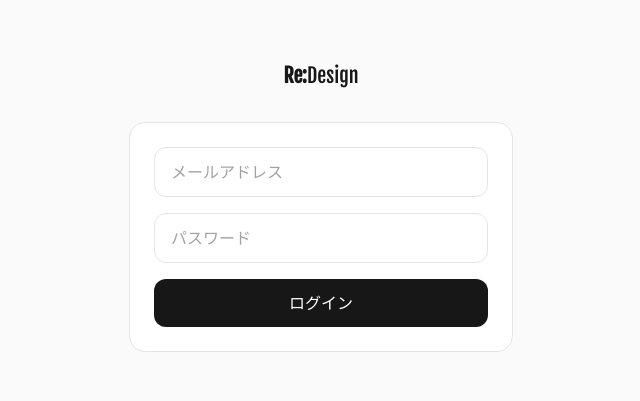
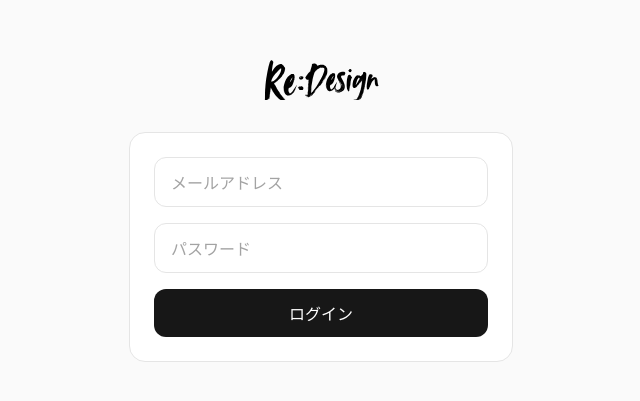
Before and after one commit to oro-orz/re-design, a Next.js app in the folder app/: page /login in a window 1280 px wide. Shown: the part 193-594 px from the top of the page, without its empty margins (319-959 px from the left). Built offline with nearby package versions, Linux system fonts and the light colour scheme.

Commit message:
ui: ロゴはFjalla One、本文はNoto Sans JPに。ログイン画面でRe-Design-logo.svg使用

```diff
--- /dev/null
+++ b/app/app/components/Logo.tsx
@@ -0,0 +1,17 @@
+"use client";
+
+import { fjallaOne } from "@/lib/fonts";
+
+type LogoProps = {
+  className?: string;
+  as?: "h1" | "span";
+};
+
+export function Logo({ className = "", as: Component = "span" }: LogoProps) {
+  return (
+    <Component className={`${fjallaOne.className} ${className}`.trim()}>
+      <span className="font-bold">Re:</span>
+      <span className="font-light">Design</span>
+    </Component>
+  );
+}
--- a/app/app/layout.tsx
+++ b/app/app/layout.tsx
@@ -1,8 +1,6 @@
 import type { Metadata } from "next";
-import { Fjalla_One } from "next/font/google";
+import { notoSans } from "@/lib/fonts";
 import "./globals.css";
-
-const fjallaOne = Fjalla_One({ weight: "400", subsets: ["latin"], display: "swap" });
 
 export const metadata: Metadata = {
   title: "Re:Design",
@@ -16,7 +14,7 @@ export default function RootLayout({
 }>) {
   return (
     <html lang="ja">
-      <body className={`${fjallaOne.className} antialiased bg-white text-neutral-900`}>
+      <body className={`${notoSans.className} antialiased bg-white text-neutral-900`}>
         {children}
       </body>
     </html>
--- a/app/app/login/page.tsx
+++ b/app/app/login/page.tsx
@@ -1,6 +1,7 @@
 "use client";
 
 import { useState } from "react";
+import Image from "next/image";
 import { createClient } from "@/lib/supabase/client";
 import { hasSupabase } from "@/lib/supabase/env";
 import { Loader2 } from "lucide-react";
@@ -38,10 +39,17 @@ export default function LoginPage() {
   return (
     <div className="flex min-h-screen items-center justify-center bg-neutral-50 px-4">
       <div className="w-full max-w-sm">
-        <h1 className="mb-8 text-center text-xl text-neutral-900">
-          <span className="font-bold">Re:</span>
-          <span className="font-light">Design</span>
-        </h1>
+        <div className="mb-8 flex justify-center">
+          <Image
+            src="/Re-Design-logo.svg"
+            alt="Re:Design"
+            width={200}
+            height={48}
+            priority
+            unoptimized
+            className="h-12 w-auto"
+          />
+        </div>
         <form
           onSubmit={onSubmit}
           className="flex flex-col gap-4 rounded-2xl border border-neutral-200 bg-white p-6"
--- a/app/app/page.tsx
+++ b/app/app/page.tsx
@@ -4,6 +4,7 @@ import { useCallback, useState } from "react";
 import { Sparkles, LogOut } from "lucide-react";
 import { hasSupabase } from "@/lib/supabase/env";
 import { logout } from "@/actions/logout";
+import { Logo } from "./components/Logo";
 import { UploadZone } from "./components/UploadZone";
 import { ModeSelect } from "./components/ModeSelect";
 import { ResultView } from "./components/ResultView";
@@ -140,10 +141,7 @@ export default function HomePage() {
   return (
     <div className="min-h-screen bg-neutral-50">
       <header className="sticky top-0 z-10 flex items-center justify-between border-b border-neutral-800 bg-neutral-900 px-4 py-3">
-        <h1 className="text-lg text-white">
-          <span className="font-bold">Re:</span>
-          <span className="font-light">Design</span>
-        </h1>
+        <Logo as="h1" className="text-lg text-white" />
         {hasSupabase() && (
           <form action={logout} className="contents">
             <button
--- /dev/null
+++ b/app/lib/fonts.ts
@@ -0,0 +1,13 @@
+import { Fjalla_One, Noto_Sans_JP } from "next/font/google";
+
+export const fjallaOne = Fjalla_One({
+  weight: "400",
+  subsets: ["latin"],
+  display: "swap",
+});
+
+export const notoSans = Noto_Sans_JP({
+  weight: ["400", "500", "700"],
+  subsets: ["latin", "latin-ext"],
+  display: "swap",
+});
```
Also changed, not shown: app/public/Re-Design-logo.svg (added).
